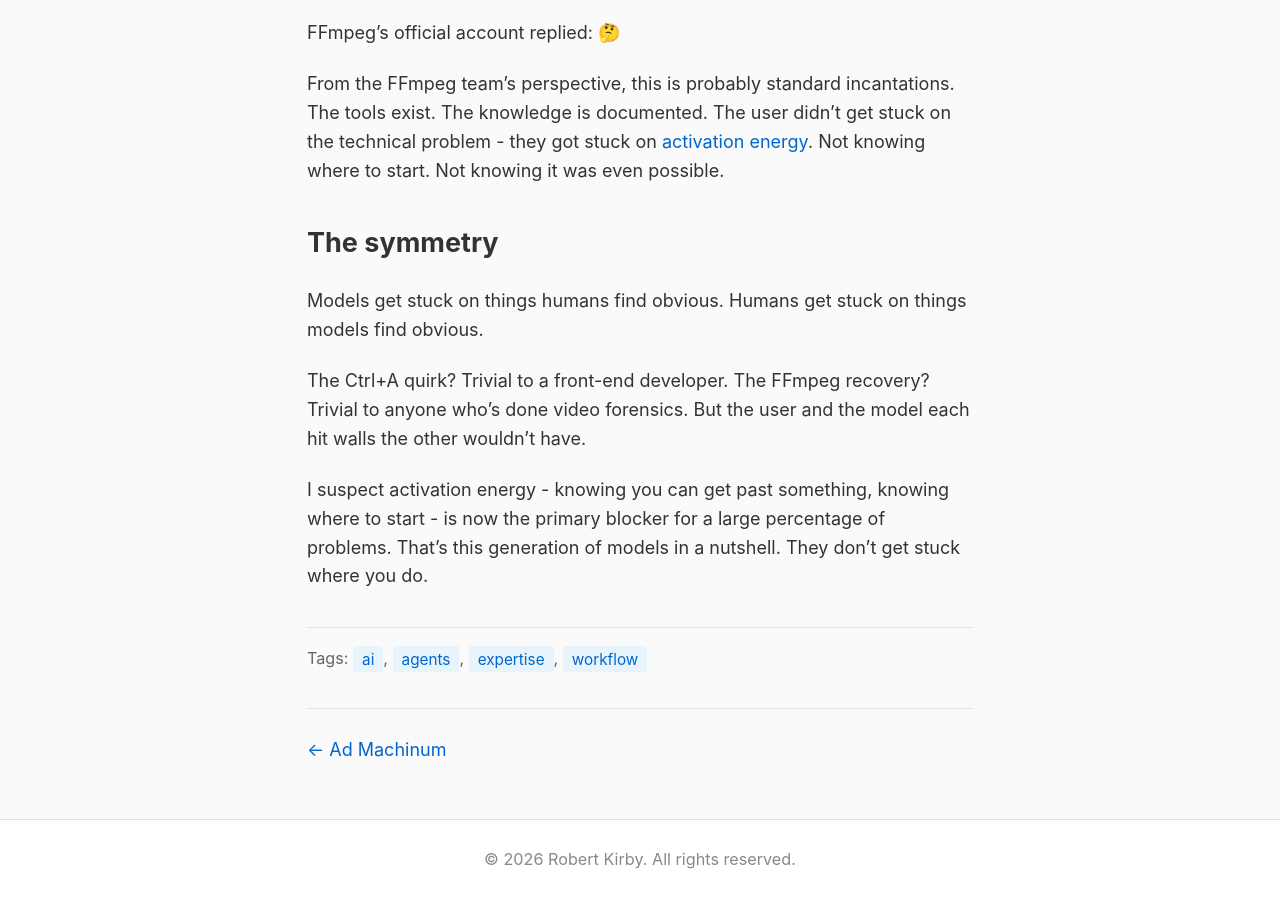
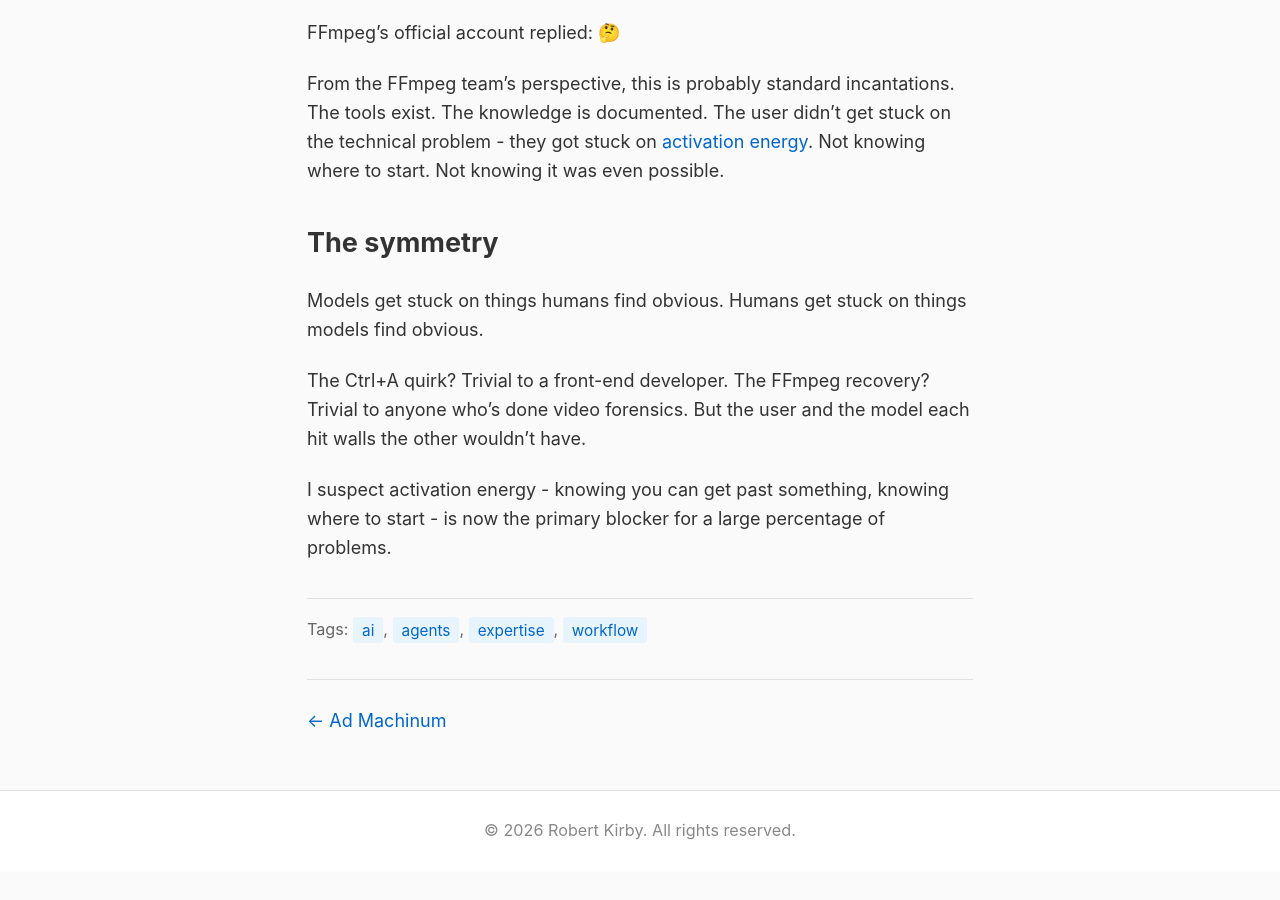
Before and after one commit to rob137/rob137.github.io, a Jekyll site: the page built from _posts/2026-01-07-stuck.md, in a window 1280 px wide and 900 px high, scrolled down 879 px. Built offline with Jekyll 4.4.1, drawn with Linux system fonts in a browser that asks for light colours; after the commit the page ends 1750 px from its top, so only the background shows below that.

Commit message:
"Stuck": trim ending - trust the reader

```diff
--- a/_posts/2026-01-07-stuck.md
+++ b/_posts/2026-01-07-stuck.md
@@ -30,4 +30,4 @@ Models get stuck on things humans find obvious. Humans get stuck on things model
 
 The Ctrl+A quirk? Trivial to a front-end developer. The FFmpeg recovery? Trivial to anyone who's done video forensics. But the user and the model each hit walls the other wouldn't have.
 
-I suspect activation energy - knowing you can get past something, knowing where to start - is now the primary blocker for a large percentage of problems. That's this generation of models in a nutshell. They don't get stuck where you do.
+I suspect activation energy - knowing you can get past something, knowing where to start - is now the primary blocker for a large percentage of problems.
```
